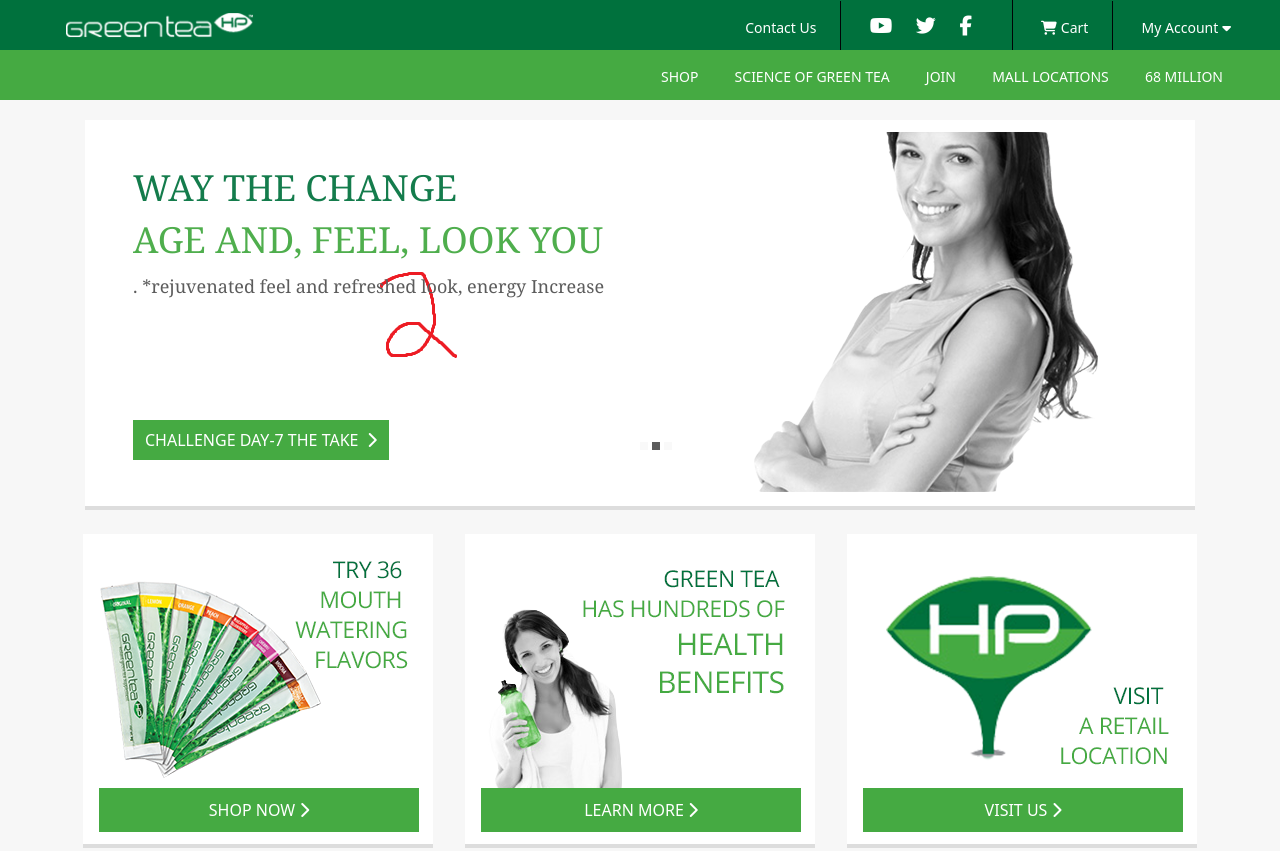
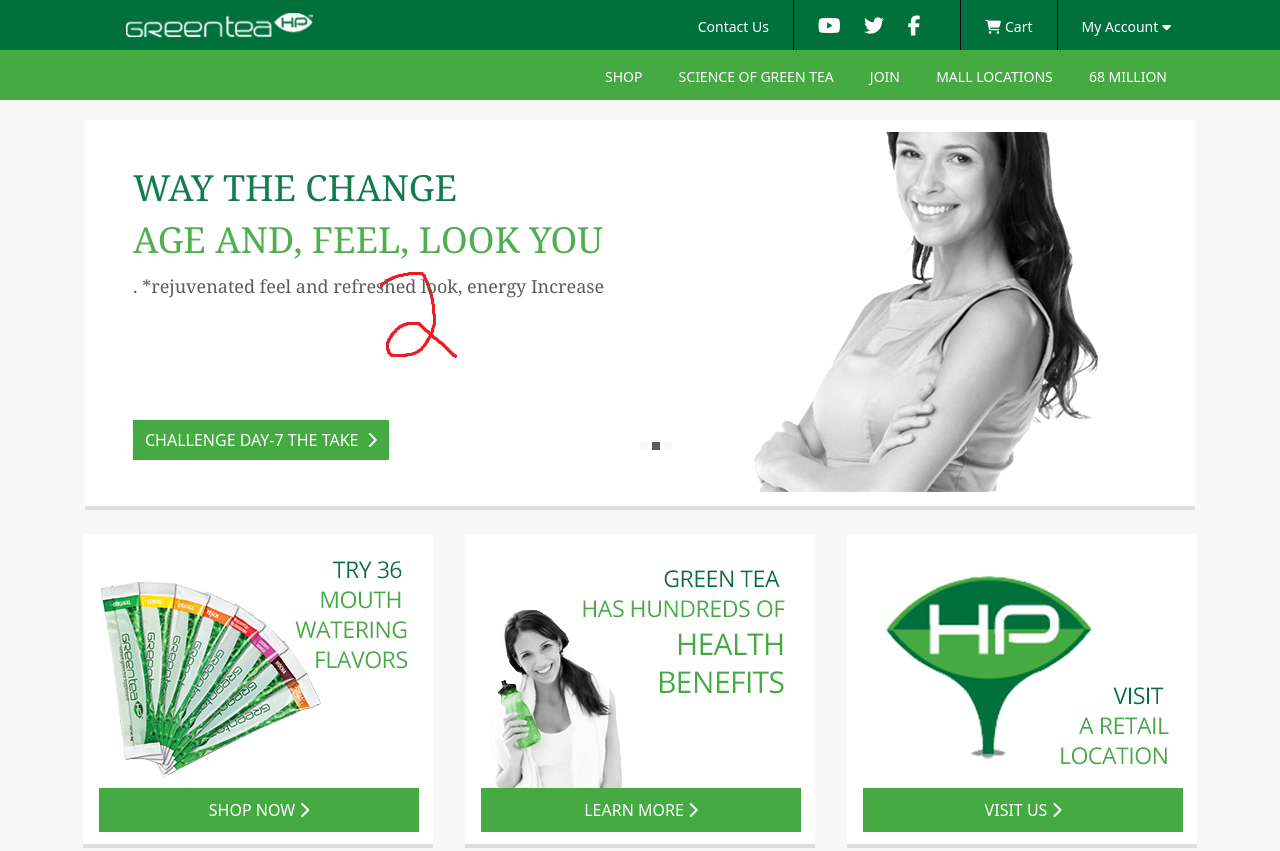
Before and after one commit to JMathiak/GreenTeaHP-Clone, a website: page dist/index.html in a window 1280 px wide. Shown: the top 851 px of the page. Drawn offline with Linux system fonts and the light colour scheme.

Commit message:
changed width of nav bars in header

```diff
--- a/dist/index.html
+++ b/dist/index.html
@@ -11,10 +11,10 @@
 <body class="h-screen box-border overflow-auto font-sans m-0">
     <header class=" flex flex-col justify-center box-border h-100px">
         <div class="flex bg-darkGreen w-full justify-center">
-            <div class="w-1230 flex shrink-0 justify-between box-border bg-darkGreen h-50px">
+            <div class="w-1110 flex shrink-0 justify-between box-border bg-darkGreen h-50px">
             <div class="flex justify-start pl-10 py-3"><img class="" src="./images/logo.png" alt="Green Tea HP Logo"></div>
                 <nav class="flex justify-end">
-                    <ul class="">
+                    <ul class="flex justify-around p-0">
                         <li class=" text-white py-4 px-6 inline-block box-border border-r border-black h-full text-14 hover:text-hoveredText"  ><a href="">Contact Us</a></li>
                         <li class=" text-white py-4 px-6 inline-block box-border border-r border-black h-full text-14"><a href=""><i class="fa-brands fa-youtube mr-5 text-xl"></i></a> <a href=""><i class="fa-brands fa-twitter text-xl mr-5"></i></a> <a href=""><i class="fa-brands fa-facebook-f text-xl mr-4"></i></a> </li>
                         <li class=" text-white py-4 px-6 inline-block box-border border-r border-black h-full text-14 hover:text-hoveredText"><a href=""><i class="fa fa-shopping-cart mr-1 text-sm text-white"></i><span class="">Cart</span></a> </li>
@@ -26,7 +26,7 @@
                 </div>
         </div>
     <div class="bg-lightGreen h-50px flex justify-center  ">
-        <nav class="flex justify-end w-1230 align-middle">
+        <nav class="flex justify-end w-1110 align-middle">
             <ul>
                 <li class="text-white inline-block mr-8 my-4 text-14 hover:text-hoveredText"><a href="">SHOP</a></li>
                 <li id="sogt" class="text-white inline-block mr-8 my-4 text-14 hover:text-hoveredText h-full relative"><a href="">SCIENCE OF GREEN TEA</a>
@@ -46,7 +46,7 @@
                         <li class="mb-1"><a class="block px-4 py-1 z-20 hover:bg-gray" href="">International Locations</a></li>
                     </ul>
                 </li>
-                <li id="sem" class="text-white inline-block mr-8 my-4 text-14 hover:text-hoveredText h-full relative"><a href="">68 MILLION</a>
+                <li id="sem" class="text-white inline-block mr-7 my-4 text-14 hover:text-hoveredText h-full relative"><a href="">68 MILLION</a>
                     <ul id="sem-dropdown" class=" hidden mt-13px right-0  absolute z-20 list-none bg-white text-black w-52 border-b-4 border-l-2 border-r-2 border-borderGray ">
                     <li class="mt-1" ><a class="block hover:bg-gray px-5 py-2 z-20" href="">Our Goal</a></li>
                     <li class=" "><a class="block px-5 py-2 z-20 hover:bg-gray" href="">Ask About Green Tea Hp</a></li>
--- a/dist/scripts.js
+++ b/dist/scripts.js
@@ -15,6 +15,10 @@
   semNavBar.addEventListener("mouseout", function (e) {
     semDropdown.classList.add("hidden");
   });
+  // semNavBar.addEventListener("click", function (e) {
+  //   e.preventDefault();
+  //   semDropdown.classList.remove("hidden");
+  // });
   mlNavBar.addEventListener("mouseover", function (e) {
     mlDropdown.classList.remove("hidden");
   });
```
Also changed, not shown: dist/output.css.
